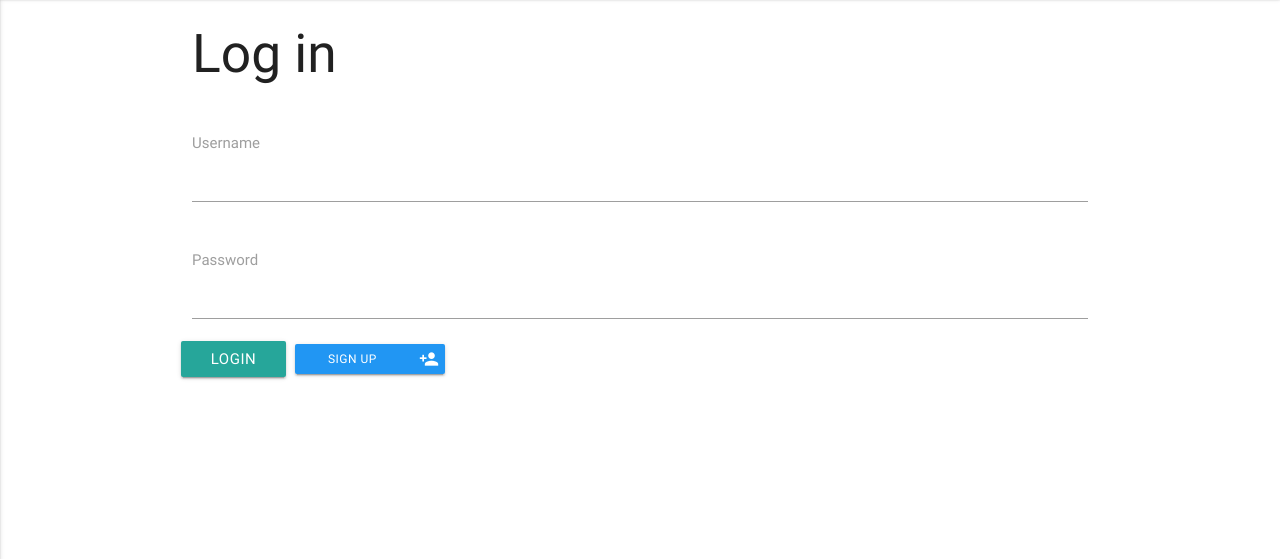
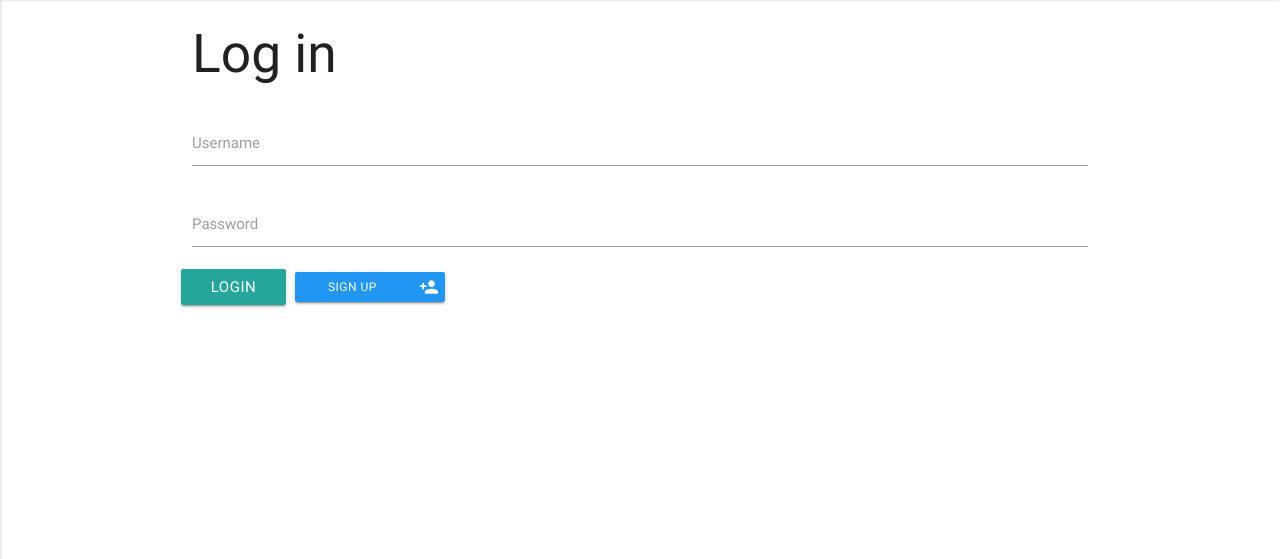
Before and after one commit to aidan-stritch/Personal-Interests-Manager, a Flask app: page /login in a window 1280 px wide. Shown: the part 66-625 px from the top of the page. Run offline with Flask 2, Linux system fonts and the light colour scheme; some libraries are stand-ins or nearby versions.

Commit message:
edited login input fields

```diff
--- a/templates/index.html
+++ b/templates/index.html
@@ -18,11 +18,11 @@
     <form action="{{ url_for('user_login') }}" method="POST"  class="col s12">
       <div class="row">
         <div class="input-field col s12">
-            <textarea required id="user_username" name="user_username" type="text" class="materialize-textarea" value=""></textarea>
+            <input required id="user_username" name="user_username" type="text" class="materialize-textarea" value=""></textarea>
             <label for="icon_prefix">Username</label>
         </div>
         <div class="input-field col s12">
-            <textarea required id="user_password" name="user_password" type="text" class="materialize-textarea" value=""></textarea>
+            <input required id="user_password" name="user_password" type="password" class="materialize-textarea" value=""></textarea>
             <label for="icon_prefix">Password</label>
         </div>
         <button class="btn waves-effect waves-light" type="submit" name="action">Login</button>
```
